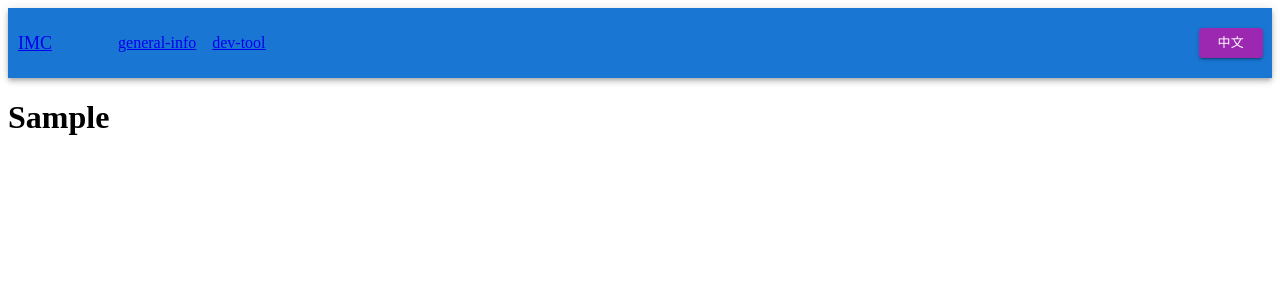
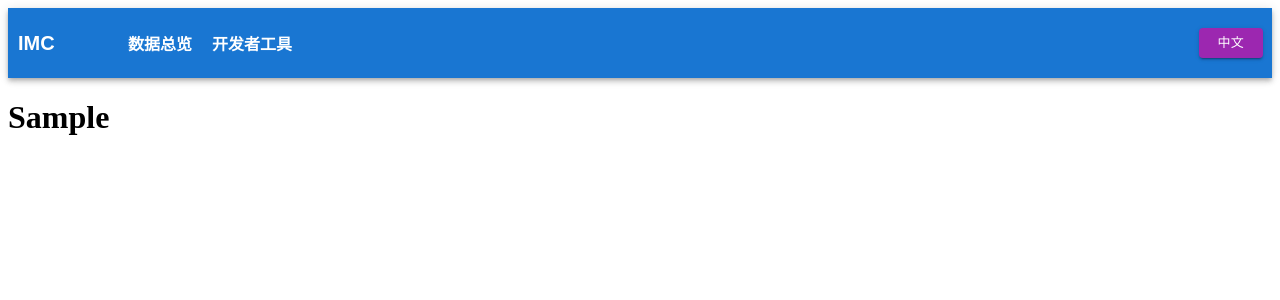
Before and after one commit to InformativeMC/IMC-Web, a React (Vite) app: page / in a window 1280 px wide. Shown: the top 300 px of the page. Built offline with nearby package versions, Linux system fonts and the light colour scheme.

Commit message:
elaborate app bar

```diff
--- a/src/App.tsx
+++ b/src/App.tsx
@@ -10,7 +10,7 @@ function App() {
         <AppBar />
         <Routes>
           <Route path='/' element={<GeneralInfo />} />
-          <Route path='/general-info' element={<GeneralInfo />} />
+          <Route path='/overview' element={<GeneralInfo />} />
           <Route path='/dev-tool' element={<DevTool />} />
         </Routes>
         <Outlet />
--- a/src/component/ImcAppBar.tsx
+++ b/src/component/ImcAppBar.tsx
@@ -1,15 +1,17 @@
 import { useState } from 'react'
 import { useTranslation } from 'react-i18next'
-import { Link } from 'react-router-dom'
+import { Link, useNavigate, useLocation } from 'react-router-dom'
 import AppBar from '@mui/material/AppBar'
 import Stack from '@mui/material/Stack'
 import Tooltip from '@mui/material/Tooltip'
 import Button from '@mui/material/Button'
+import ButtonBase from '@mui/material/ButtonBase'
 import Box from '@mui/material/Box'
 import availableLang from '../i18n/langs.json'
+import { fontSize } from '@mui/system'
 
 
-function Header() {
+function ImcAppBar() {
     const { t, i18n } = useTranslation()
     const headerHeight = 70
 
@@ -31,25 +33,75 @@ function Header() {
     }
 
     const Logo = () => {
-        const logoFontSize = 18
-        const logoLineHeight = 25
+        const logoFontSize = 20
+        const logoLineHeight = 26
+        const navigate = useNavigate()
         return (
             <Tooltip title={logoTooltip()} placement="bottom">
+                <ButtonBase
+                    onClick={() => {
+                        navigate('/')
+                    }}
+                >
                     {/* Add a logo pic here */}
                     <Box sx={{
                         width: 'fit-content',
                         lineHeight: `${logoLineHeight}px`,
                         fontSize: `${logoFontSize}px`,
+                        fontWeight: 'bold',
                     }}>
                         {t('appTitle')}
                     </Box>
+                </ButtonBase>
             </Tooltip>
         )
     }
 
-    const pageButton = (pageName: string) => {
+    const pageButton = (pageName: string, path: string, displayTextKey: string) => {
+        const pageTitleFontSize = 16
+
+        const navigate = useNavigate()
+        const location = useLocation()
+
+        const curPageSelected = (): boolean => {
+            var curPath = location.pathname
+            if (curPath.endsWith('?')) {
+                curPath = curPath.slice(0, curPath.length - 1)
+            }
+            return curPath == path
+        }
+
         return (
-            <>{pageName}</>
+            <ButtonBase
+                sx={{
+                    height: '100%',
+                }}
+                onClick={() => {
+                    navigate(path)
+                }}
+            >
+                <Box sx={{
+                    marginLeft: '10px',
+                    marginRight: '10px',
+                    // position: 'relative',
+                }}>
+                    <Box sx={{
+                        // TODO: change color
+                        color: curPageSelected() ? 'secondary.light' : 'primary.contrastText',
+                        fontSize: `${pageTitleFontSize}px`,
+                        fontWeight: 'bold',
+                    }}>
+                        {t(displayTextKey)}
+                    </Box>
+                </Box>
+                {/* <Box sx={{
+                    height: `${Math.round(headerHeight / 10)}px`,
+                    width: '100%',
+                    position: 'absolute',
+                    bottom: '0',
+                }}>
+                </Box> */}
+            </ButtonBase>
         )
     }
 
@@ -91,16 +143,13 @@ function Header() {
                         lg: '5%',
                     },
                 }}>
-                    <Link to='/'>
                     <Logo />
-                    </Link>
                 </Box>
 
                 <Stack
                     direction='row'
                     alignItems='center'
                     justifyContent='flex-start'
-                    spacing={2}
                     marginLeft={{
                         xs: '10px',
                         md: '40px'
@@ -114,12 +163,8 @@ function Header() {
                         },
                     }}
                 >
-                    <Link to='general-info'>
-                        {pageButton('general-info')}
-                    </Link>
-                    <Link to='/dev-tool'>
-                        {pageButton('dev-tool')}
-                    </Link>
+                    {pageButton('overview', '/overview', 'overview')}
+                    {pageButton('dev-tool', '/dev-tool', 'devTool')}
                 </Stack>
 
                 <Box sx={{
@@ -139,4 +184,4 @@ function Header() {
     )
 }
 
-export default Header
+export default ImcAppBar
--- a/src/i18n/i18n-en.json
+++ b/src/i18n/i18n-en.json
@@ -3,6 +3,8 @@
         "appTitle": "IMC",
         "appDescription": "A tool that helps you monitoring & modifying Minecraft Server",
         "currentLang": "Language",
+        "overview": "Overview",
+        "devTool": "Dev Tool",
         "en": "ENG",
         "zh": "ZH",
         "serverApiURL": "URL of server api",
--- a/src/i18n/i18n-zh.json
+++ b/src/i18n/i18n-zh.json
@@ -3,6 +3,8 @@
         "appTitle": "IMC",
         "appDescription": "一个帮助你监控与修改 MC 服务器的工具",
         "currentLang": "当前语言",
+        "overview": "数据总览",
+        "devTool": "开发者工具",
         "en": "英语",
         "zh": "中文",
         "serverApiURL": "服务器 API 地址",
```
Lines whose indentation alone changed are shown as unchanged.
